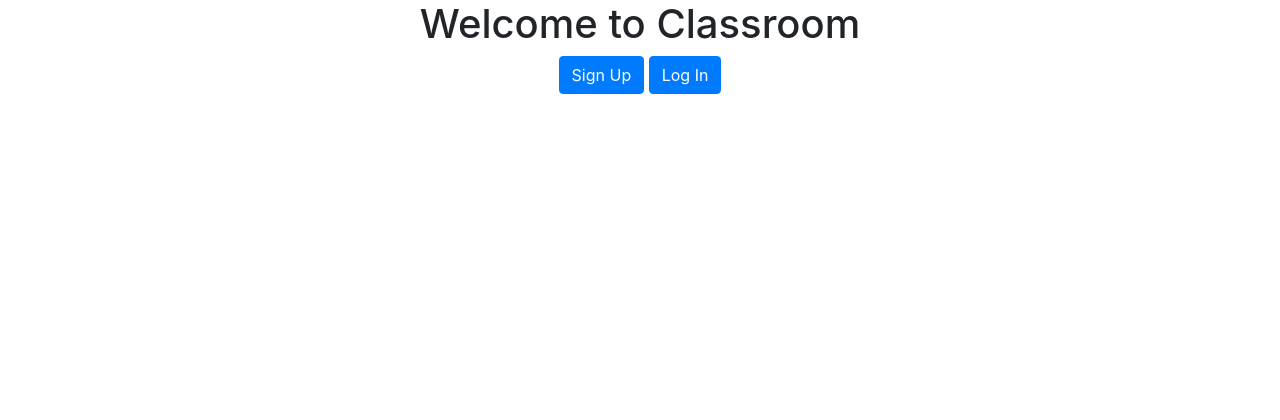
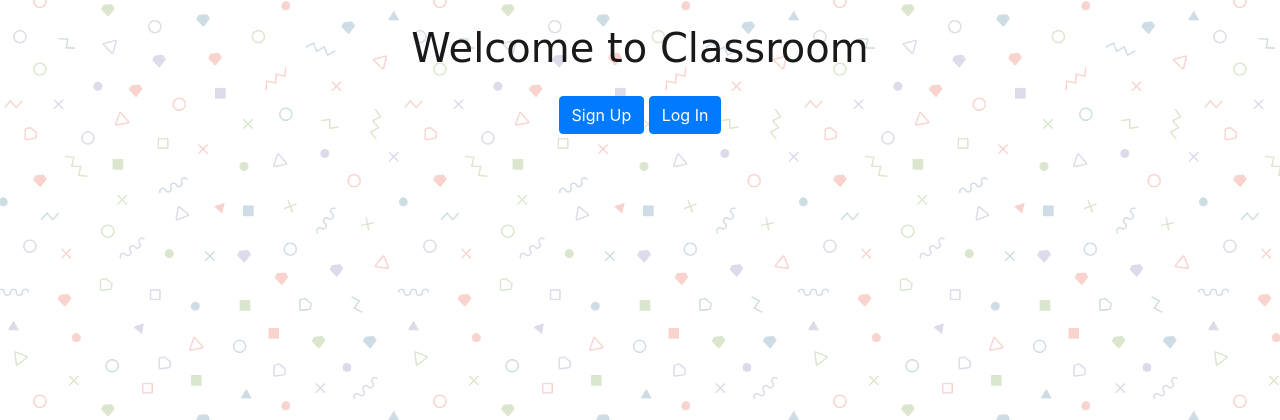
Before and after one commit to Kimbbakar/Classroom, a Django app: page / in a window 1280 px wide. Shown: the top 420 px of the page. Run offline with Django 3.2, Linux system fonts and the light colour scheme; some libraries are stand-ins or nearby versions.

Commit message:
edit the welcome page

```diff
--- a/myproject/templates/welcome.html
+++ b/myproject/templates/welcome.html
@@ -1,38 +1,18 @@
-{% load static %}<!DOCTYPE html>
-<html>
-  <head>
-    <meta charset="utf-8">
-    <title>{% block title %}Welcome{% endblock %}</title>
-    <link href="https://fonts.googleapis.com/css?family=Poiret+One" rel="stylesheet">
-    <link rel="stylesheet" href="{% static 'css/bootstrap.min.css' %}">
-    <link rel="stylesheet" href="{% static 'css/app.css' %}">
-    {% block stylesheet %}
+{% extends 'base.html' %}
 
-    <style  >
-body {
-    margin: 0;
-    padding: 0;
-    text-align: center; /* !!! */
-}
+{% block title %}Welcome{% endblock %}
 
-.centered {
-    margin: auto auto;
-    text-align: auto;
-    width: 800px;
-}
-    </style>
-    {% endblock %}
 
-  </head>
-  <body>
   {% block body %}
-   		<div class = "centered">
-   			<h1>Welcome to Classroom</h1>
-		    <a href="{% url 'signup' %}" class="btn btn-primary">Sign Up</a>
-		    <a href="{% url 'login' %}" class="btn btn-primary">Log In</a>
-   		</div>
+   		<div class = "centered middle">
+          <h1 class="text-center logo my-4"> <a href="{% url 'welcome' %}"> Welcome to Classroom</a> </h1>
+          <div class = "text-center">
+
+  		    <a href="{% url 'signup' %}" class="btn btn-primary">Sign Up</a>
+
+  		    <a href="{% url 'login' %}" class="btn btn-primary">Log In</a>
+          </div>
+      </div>
+
 
 	{% endblock body %}
-
-  </body>
-</html>
```
